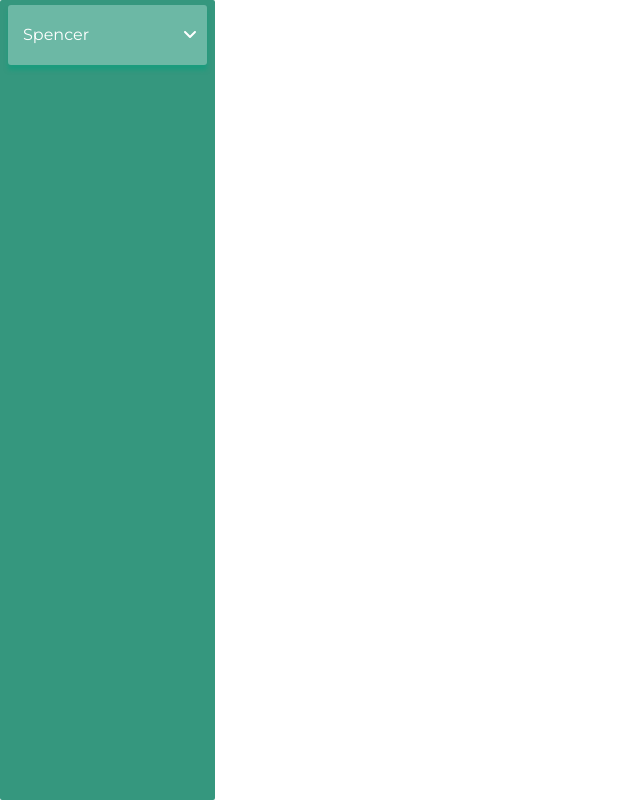
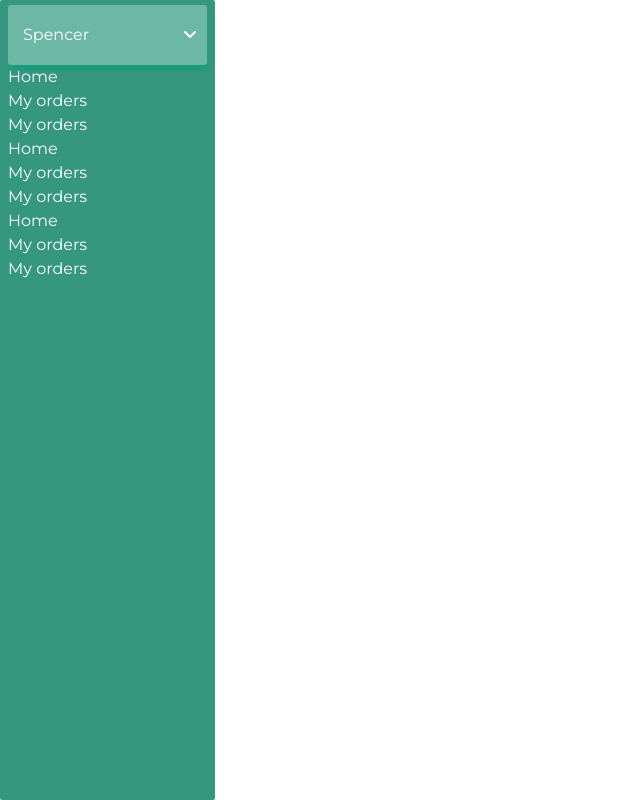
Before and after one commit to skabeo/xpress-frontend, a React (Vite) app: page / in a window 1280 px wide. Shown: the whole page, without its empty margins (0-640 px from the left). Built offline with nearby package versions, Linux system fonts and the light colour scheme; sample sign-in values are in the browser's storage.

Commit message:
Add dummy nav links

```diff
--- a/src/components/sidebar/Sidebar.jsx
+++ b/src/components/sidebar/Sidebar.jsx
@@ -16,18 +16,33 @@ const Sidebar = () => {
       {/* design side bar */}
       <div className='main-sidebar-user-name'>
         <div className='sidebar-user-name'>
-          <p>Spencer</p>
+          <p className='font-bold'>Spencer</p>
           <span onClick={() => setAngleIcon(!angleIcon)}>
             <FontAwesomeIcon icon={ angleIcon ? faAngleUp : faAngleDown} />
           </span>
         </div>
         { angleIcon &&
         <div className='name-drop-down-options'>
-          <p>Recommend Xpres</p>
-          <Link to='/logout'>
+          <p className='text-sm'>Recommend Xpres</p>
+          <hr />
+          <Link to='/logout' className='text-sm'>
             <button>Log Out</button>
           </Link>
         </div> }
+      </div>
+
+      <div>
+        <ul>
+          <li>Home</li>
+          <li>My orders</li>
+          <li>My orders</li>
+          <li>Home</li>
+          <li>My orders</li>
+          <li>My orders</li>
+          <li>Home</li>
+          <li>My orders</li>
+          <li>My orders</li>
+        </ul>
       </div>
 
     </div>
--- a/src/components/sidebar/styles/sidebar.css
+++ b/src/components/sidebar/styles/sidebar.css
@@ -33,4 +33,20 @@
   box-shadow: 0 5px 4px rgba(0, 161, 126, 0.5);
   padding: 10px 10px 10px 15px;
   z-index: 99;
+  color: #dde8e5;
 }
+
+.name-drop-down-options p {
+  cursor: pointer;
+}
+
+
+.name-drop-down-options hr {
+  color: #dde8e5;
+  margin: 3px 0;
+}
+
+.name-drop-down-options p:hover,
+.name-drop-down-options a:hover {
+  color: white;
+}
```
